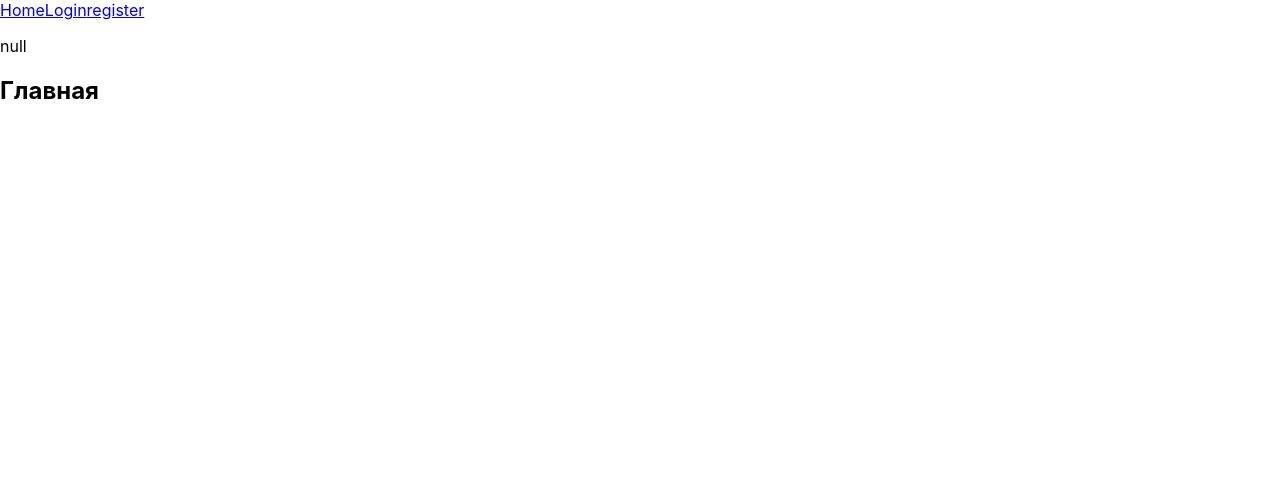
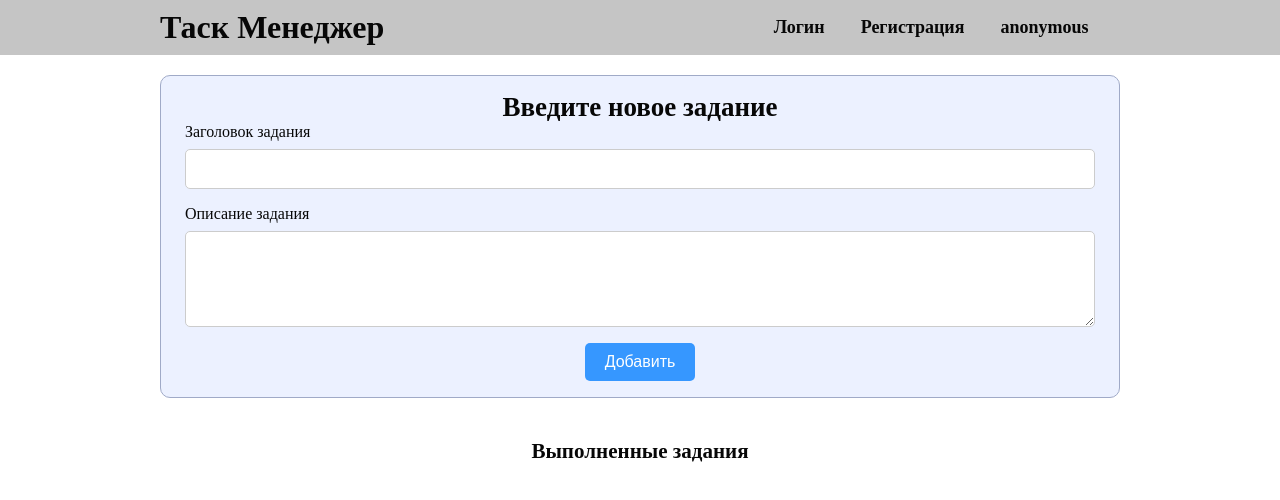
Before and after one commit to Cagey7/task-manager-front, a React (Create React App) app: page / in a window 1280 px wide. Shown: the top 500 px of the page. Built offline with nearby package versions, Linux system fonts and the light colour scheme.

Commit message:
Added basic pages

```diff
--- a/src/components/Layout/Layout.css
+++ b/src/components/Layout/Layout.css
@@ -0,0 +1,42 @@
+nav a {
+    text-decoration: none;
+    color: inherit;
+    font-weight: bold;
+}
+
+
+.site-title h1 {
+    font-size: 2rem;
+}
+
+
+.site-title h1 a{
+    text-decoration: none;
+    color: inherit;
+}
+
+
+.container-nav {
+    display: flex;
+    justify-content: space-between;
+    align-items: center;
+}
+
+
+nav ul {
+    display: flex;
+    justify-content: center;
+    list-style: none;
+    margin: 0 0.75em;
+}
+
+
+nav li {
+    margin: 0 1em;
+}
+
+
+header {
+    background-color: rgb(197, 197, 197);
+    padding: 0.5em;
+}
--- a/src/components/Layout/Layout.js
+++ b/src/components/Layout/Layout.js
@@ -1,18 +1,29 @@
 import React from 'react';
 import { Link, Outlet } from 'react-router-dom';
+import { useAuth } from "../../contexts/AuthContext"
+import "./Layout.css"
 
 const Layout = () => {
+  const user = useAuth();
+
   return (
     <div>
-      <header>
-        <nav>
-          <Link to="/">Home</Link>
-          <Link to="/login">Login</Link>
-          <Link to="/register">register</Link>
-        </nav>
-      </header>
+        <header>
+            <div class="container container-nav">
+                <div class="site-title">
+                    <h1><Link to="/">Таск Менеджер</Link></h1>
+                </div>
+                <nav>
+                    <ul>
+                        <li><Link to="/login">Логин</Link></li>
+                        <li><Link to="/register">Регистрация</Link></li>
+                        <li><Link to="/profile">{ user.user }</Link></li>
+                    </ul>
+                </nav>
+            </div>
+        </header>
 
-      <main>
+      <main className="container">
         <Outlet />
       </main>
     </div>
--- /dev/null
+++ b/src/components/NewTask/NewTask.css
@@ -0,0 +1,63 @@
+.main-new-task-container {
+    display: flex;
+    flex-direction: column;
+    align-items: center;
+    background-color: rgb(236, 241, 255);
+    border-radius: 0.625rem;
+    border: 0.1rem solid rgb(160, 170, 199);
+    margin: 1.25rem auto;
+    padding: 1rem 0;
+}
+
+
+.task-header-input{
+  width: 95%;
+  padding: 0.625rem;
+  margin-bottom: 1rem;
+  border: 0.0625rem solid #ccc;
+  border-radius: 0.3125rem;
+  font-size: 1rem;
+}
+
+
+.task-desc-input{
+    width: 95%;
+    height: 6rem;
+    padding: 0.625rem;
+    margin-bottom: 1rem;
+    border: 0.0625rem solid #ccc;
+    border-radius: 0.3125rem;
+    font-size: 1rem;
+  }
+
+
+.task-header-name,
+.task-desc-name {
+  width: 95%;
+  margin-bottom: 0.5rem;
+  text-align: left;
+  font-size: 1rem;
+  box-sizing: border-box;
+}
+
+
+.new-task-button {
+    padding: 0.625rem 1.25rem;
+    background-color: #3697ff;
+    color: white;
+    border: none;
+    border-radius: 0.3125rem;
+    font-size: 1rem;
+    cursor: pointer;
+}
+
+.new-task-button:hover {
+    background-color: #0056b3;
+}
+
+
+.error-message {
+    color: red;
+    font-size: 0.875rem;
+    margin-top: 0.625rem;
+}
--- /dev/null
+++ b/src/components/NewTask/NewTask.js
@@ -0,0 +1,63 @@
+import { useState } from "react";
+import "./NewTask.css";
+
+function NewTask({ addTask }) {
+  const [inputHeader, setInputHeader] = useState("");
+  const [inputDesk, setInputDesk] = useState("");
+  const [error, setError] = useState(false);
+
+  function addTaskHandler() {
+    if (inputHeader && inputDesk) {
+      addTask(inputHeader, inputDesk);
+      setInputHeader("");
+      setInputDesk("");
+      setError(false);
+    } else {
+      setError(true);
+    }
+  }
+
+  function inputKeyPress(event) {
+    if (event.key === "Enter") {
+      addTaskHandler();
+    }
+  }
+
+  return (
+    <div className="main-new-task-container">
+      <h2>Введите новое задание</h2>
+      <label className="task-header-name" htmlFor="task-header-input">
+        Заголовок задания
+      </label>
+      <input
+        id="task-header-input"
+        className="task-header-input"
+        onChange={(e) => setInputHeader(e.target.value)}
+        onKeyDown={inputKeyPress}
+        value={inputHeader}
+      />
+      <label className="task-desc-name" htmlFor="task-desc-input">
+        Описание задания
+      </label>
+      <textarea
+        id="task-desc-input"
+        className="task-desc-input"
+        onChange={(e) => setInputDesk(e.target.value)}
+        onKeyDown={inputKeyPress}
+        value={inputDesk}
+      />
+
+      <button className="new-task-button" onClick={addTaskHandler}>
+        Добавить
+      </button>
+
+      {error ? (
+        <p className="error-message">Введите данные о задании</p>
+      ) : (
+        <p></p>
+      )}
+    </div>
+  );
+}
+
+export default NewTask;
--- /dev/null
+++ b/src/components/Task/Task.css
@@ -0,0 +1,38 @@
+.item {
+    background-color: rgb(236, 241, 255);
+    border-radius: 0.625rem;
+    border: 0.1rem solid rgb(160, 170, 199);
+    padding: 1rem;
+
+    word-wrap: break-word;
+
+}
+
+
+.user-task-header, .user-task-desc {
+    padding-bottom: .5rem;
+}
+
+
+
+.complete-button {
+    padding: 0.5rem 1rem;
+    background-color: #3697ff;
+    color: white;
+    border: none;
+    border-radius: 0.3125rem;
+    font-size: 1rem;
+    cursor: pointer;
+    margin-right: .5rem;
+}
+
+
+.delete-button {
+    padding: 0.5rem 1rem;
+    background-color: #fa5858;
+    color: white;
+    border: none;
+    border-radius: 0.3125rem;
+    font-size: 1rem;
+    cursor: pointer;
+}
--- /dev/null
+++ b/src/components/Task/Task.js
@@ -0,0 +1,26 @@
+import './Task.css';
+
+function Task({ taskHeader, taskDesk, taskId, removeTask, addCompletedTask, taskStatus }) {
+
+  function addCompletedTaskHandler () {
+    addCompletedTask(taskHeader, taskDesk);
+    removeTask(taskId);
+  }
+
+  return (
+      <div className={`item item-${taskId}`}>
+        <h3 className="user-task-header">{taskHeader}</h3>
+        <p className="user-task-desc">{taskDesk}</p>
+        {taskStatus === "in_process" ? (
+          <div className="task-buttons">
+            <button class="complete-button" onClick={addCompletedTaskHandler}>Выполнено</button>
+            <button class="delete-button" onClick={() => removeTask(taskId)}>Удалить</button>
+          </div>
+        ) : (
+          ""
+        )}
+      </div>
+    );
+  }
+
+export default Task;
--- a/src/contexts/AuthContext.js
+++ b/src/contexts/AuthContext.js
@@ -5,7 +5,7 @@ import { useNavigate } from "react-router-dom";
 const AuthContext = createContext();
 
 const AuthProvider = ({ children }) => {
-  const [user, setUser] = useState("null");
+  const [user, setUser] = useState("anonymous");
   const [token, setToken] = useState(localStorage.getItem("site") || "");
   const navigate = useNavigate();
   const loginAction = async (data) => {
--- a/src/index.css
+++ b/src/index.css
@@ -1,13 +1,23 @@
-body {
-  margin: 0;
-  font-family: -apple-system, BlinkMacSystemFont, 'Segoe UI', 'Roboto', 'Oxygen',
-    'Ubuntu', 'Cantarell', 'Fira Sans', 'Droid Sans', 'Helvetica Neue',
-    sans-serif;
-  -webkit-font-smoothing: antialiased;
-  -moz-osx-font-smoothing: grayscale;
+:root {
+  box-sizing: border-box;
+  font-size: 16px;
 }
 
-code {
-  font-family: source-code-pro, Menlo, Monaco, Consolas, 'Courier New',
-    monospace;
+*,
+::before,
+::after {
+  box-sizing: inherit;
+  margin: 0;
+  padding: 0;
 }
+
+body {
+  font-size: 1.125rem;
+  color: #070707;
+}
+
+.container {
+  max-width: 960px;
+  margin: 0 auto;
+  width: 95%;
+}
--- a/src/pages/HomePage/HomePage.css
+++ b/src/pages/HomePage/HomePage.css
@@ -0,0 +1,12 @@
+.user-task-list {
+    display: grid;
+    grid-template-columns: 1fr 1fr 1fr;
+    grid-gap: .3rem;
+    grid-template-columns: repeat(auto-fit, minmax(30%, 1fr));
+}
+
+
+.complete-task-header {
+    text-align: center;
+    margin: 1em 0;
+}
--- a/src/pages/HomePage/HomePage.js
+++ b/src/pages/HomePage/HomePage.js
@@ -1,13 +1,56 @@
-import { useAuth } from '../../contexts/AuthContext'
+import { useState } from "react";
+import NewTask from "../../components/NewTask/NewTask";
+import Task from "../../components/Task/Task";
+import "./HomePage.css"
+
 
 function HomePage() {
-    const user = useAuth();
-    return (
-        <>
-            <p>{user.user}</p>
-            <h2>Главная</h2>
-        </>
-    )
+  const [tasks, setTasks] = useState([]);
+  const [CompletedTask, setCompletedTask] = useState([]);
+
+  function addTask(task_header, task_desk) {
+    setTasks([...tasks, { task_header, task_desk }]);
+  }
+
+  function removeTask(i) {
+    const updatedTasks = [...tasks];
+    updatedTasks.splice(i, 1);
+    setTasks(updatedTasks);
+  }
+
+  function addCompletedTask(task_header, task_desk) {
+    setCompletedTask([...CompletedTask, { task_header, task_desk }]);
+  }
+
+  return (
+      <>
+        <NewTask addTask={addTask} />
+        <div className="user-task-list">
+          {tasks.map((task, index) => (
+              <Task
+              taskId={index}
+              taskHeader={task.task_header}
+              taskDesk={task.task_desk}
+              removeTask={removeTask}
+              addCompletedTask={addCompletedTask}
+              taskStatus="in_process"
+              />
+          ))}
+      </div>
+        <h3 class="complete-task-header">Выполненные задания</h3>
+        <div className="user-task-list">
+          {CompletedTask.map((task, index) => (
+              <Task
+              taskId={index}
+              taskHeader={task.task_header}
+              taskDesk={task.task_desk}
+              taskStatus="completed"
+              />
+          ))}
+        </div>
+
+    </>
+  );
 }
 
 export default HomePage;
--- a/src/pages/LoginPage/LoginPage.js
+++ b/src/pages/LoginPage/LoginPage.js
@@ -1,9 +1,37 @@
+import { useState } from 'react';
+
+
 function LoginPage() {
-    return (
-        <>
-            <h2>Логин</h2>
-        </>
-    )
+  const [username, setUsername] = useState("");
+  const [password, setPassword] = useState("");
+  const [error, setError] = useState("");
+
+
+  function loginHandler (event) {
+      const { key, type } = event;
+
+      if (type === "click" || key === "Enter") {
+          if (username && password) {
+              setUsername("");
+              setPassword("");
+              setError("");
+          } else {
+              setError("Заполните все поля");
+          }
+      }
+  }
+
+  return (
+      <>
+          <h2>Логин</h2>
+          <p>Имя пользователя</p>
+          <input onChange={e => setUsername(e.target.value)} value={username} onKeyDown={loginHandler}/>
+          <p>Пароль</p>
+          <input type="password" onChange={e => setPassword(e.target.value)} value={password} onKeyDown={loginHandler} />
+          <button onClick={loginHandler}>Войти</button>
+          <p>{error}</p>
+      </>
+  )
 }
 
 export default LoginPage;
--- a/src/pages/RegisterPage/RegisterPage.js
+++ b/src/pages/RegisterPage/RegisterPage.js
@@ -1,9 +1,46 @@
+import { useState } from 'react';
+
+
 function RegisterPage() {
-    return (
-        <>
-            <h2>Регистрация</h2>
-        </>
-    )
+  const [username, setUsername] = useState("");
+  const [password, setPassword] = useState("");
+  const [password2, setPassword2] = useState("");
+  const [error, setError] = useState("");
+
+
+  function registerHandler (event) {
+      const { key, type } = event;
+
+      if (type === "click" || key === "Enter") {
+          if (username && password && password2) {
+              if (password === password2) {
+                  setUsername("");
+                  setPassword("");
+                  setPassword2("");
+                  setError("");
+              } else {
+                  setError("Пароли отличаются");
+              }
+          } else {
+              setError("Заполните все поля");
+          }
+      }
+  }
+
+  return (
+      <>
+          <h2>Регистрация</h2>
+          <p>Имя пользователя</p>
+          <input onChange={e => setUsername(e.target.value)} value={username} onKeyDown={registerHandler}/>
+          <p>Пароль</p>
+          <input type="password" onChange={e => setPassword(e.target.value)} value={password} onKeyDown={registerHandler} />
+          <p>Подтверждение пароль</p>
+          <input type="password" onChange={e => setPassword2(e.target.value)} value={password2} onKeyDown={registerHandler} />
+          <br/>
+          <button onClick={registerHandler}>Зарегистрироваться</button>
+          <p>{error}</p>
+      </>
+  )
 }
 
 export default RegisterPage;
```
